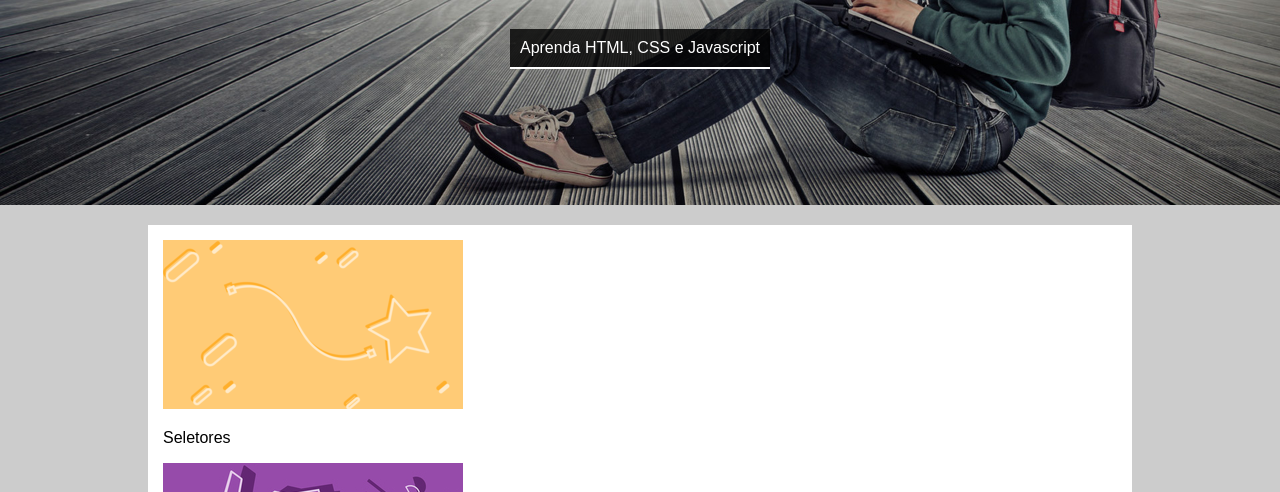
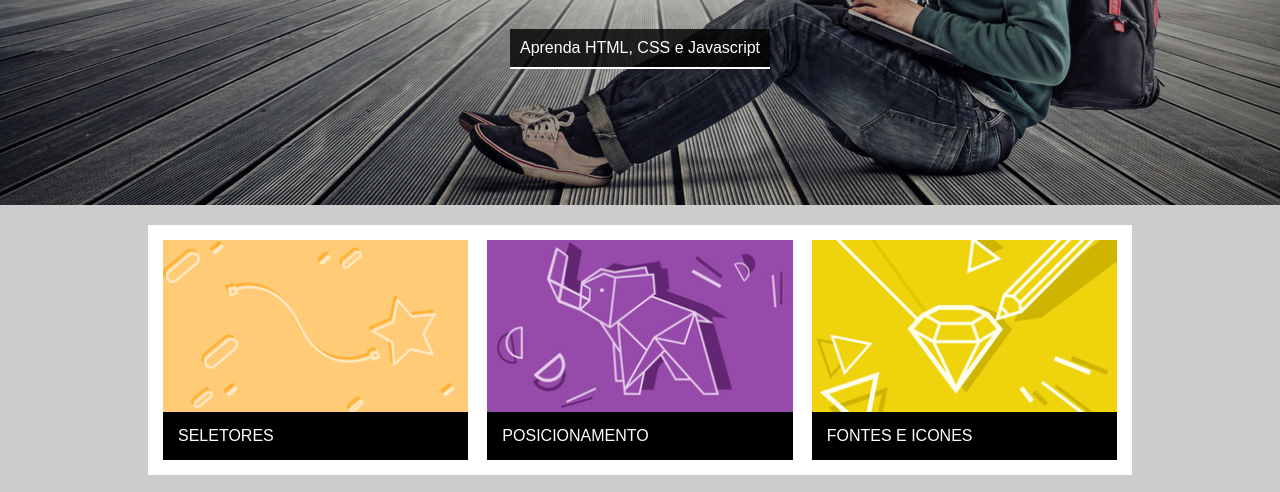
Before and after one commit to JoaoClaudioSG/Estudo, a plain HTML site: page Curso HTML, CSS e JS/Projeto CSS/index.html in a window 1280 px wide. Shown: the part 296-788 px from the top of the page. Drawn offline with Linux system fonts and the light colour scheme.

Commit message:
mudança

```diff
--- a/Curso HTML, CSS e JS/Projeto CSS/CSS/Estilo.css
+++ b/Curso HTML, CSS e JS/Projeto CSS/CSS/Estilo.css
@@ -69,10 +69,30 @@ main{
     background-color: white;
     padding: 15px;
     margin: 20px;
+    overflow: auto;
 }
 
 .card {
-    width: 33%;
+    width: 32%;
+    float: left;
+}
+
+.card-1, .card-2{
+    margin-right: 2%;
+}
+
+.card img{
+    width: 100%;
+    display: block;
+
+}
+
+.card p{
+    background-color: black;
+    color: white;
+    margin: 0;
+    padding: 15px;
+    text-transform: uppercase;
 }
 
 footer{
--- a/Curso HTML, CSS e JS/Projeto CSS/index.html
+++ b/Curso HTML, CSS e JS/Projeto CSS/index.html
@@ -31,15 +31,15 @@
 
             <Main>
                 <section class="content-section">
-                    <div class="card">
+                    <div class="card card-1">
                         <img src="imagens/card_01.png" alt="">
                         <p>Seletores</p>
                     </div>
-                    <div class="card">
+                    <div class="card card-2">
                         <img src="imagens/card_02.jpg" alt="">
                         <p>Posicionamento</p>
                     </div>
-                    <div class="card">
+                    <div class="card card-3">
                         <img src="imagens/card_03.jpg" alt="">
                         <p>Fontes e icones</p>
                     </div>
```
